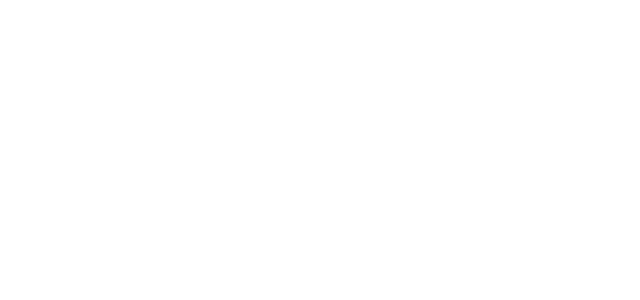
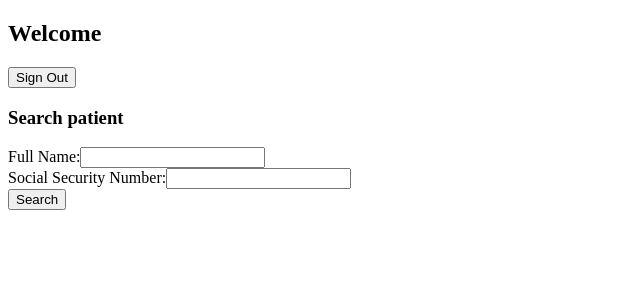
Before and after one commit to sofia-iliana/medical-records, a React (Create React App) app in the folder medical-records/: page /doctorProfile in a window 1280 px wide. Before the commit this address had no page. Shown: the top 300 px of the page, without its empty margins (0-640 px from the left). Built offline with nearby package versions, Linux system fonts and the light colour scheme.

Commit message:
doctror's profile

```diff
--- a/medical-records/src/App.js
+++ b/medical-records/src/App.js
@@ -4,6 +4,7 @@
 import NewEntry from "./Components/NewEntry";
 import UserProfile from "./Components/UserProfile";
 import Entry from "./Components/Entry";
+import DoctorProfile from "./Components/DoctorProfile";
 import "./App.css";
 
 function App() {
@@ -17,6 +18,7 @@
             <Route path="/newEntry" element={<NewEntry />} />
             <Route path="/profile" element={<UserProfile />} />
             <Route path="/entry" element={<Entry />} />
+            <Route path="/doctorProfile" element={<DoctorProfile />} />
           </Routes>
         </div>
       </Router>
--- /dev/null
+++ b/medical-records/src/Components/DoctorProfile.js
@@ -0,0 +1,25 @@
+import { useNavigate } from "react-router-dom";
+import { useEffect, useState } from "react";
+import axios from "axios";
+import SignOutButton from "./SignOutButton";
+
+function DoctorProfile() {
+  return (
+    <div>
+      <h2>Welcome </h2>
+      <SignOutButton></SignOutButton>
+      <h3>Search patient</h3>
+      <div>
+        <label htmlFor="fullName">Full Name:</label>
+        <input id="fullName"></input>
+      </div>
+      <div>
+        <label htmlFor="socialSecNum">Social Security Number:</label>
+        <input id="socialSecNum"></input>
+      </div>
+      <button>Search</button>
+    </div>
+  );
+}
+
+export default DoctorProfile;
--- a/medical-records/src/Components/Entry.js
+++ b/medical-records/src/Components/Entry.js
@@ -2,6 +2,7 @@
 import { useState, useEffect } from "react";
 import axios from "axios";
 import { MdOutlineEdit } from "react-icons/md";
+import SignOutButton from "./SignOutButton";
 
 function Entry() {
   const [user, setUser] = useState({});
@@ -86,6 +87,7 @@
   return (
     <div>
       <h1>Medical Records</h1>
+      <SignOutButton></SignOutButton>
       <div>
         <p>Full Name: {user.fullName}</p>
         <p></p>
--- a/medical-records/src/Components/Login.js
+++ b/medical-records/src/Components/Login.js
@@ -38,7 +38,7 @@
       if (role === "patient") {
         sendPost("http://localhost:1212/user/login", "/profile");
       } else {
-        sendPost("http://localhost:1212/doctor/login", "/profile");
+        sendPost("http://localhost:1212/doctor/login", "/doctorProfile");
       }
     } else {
       alert("Enter email and password");
--- a/medical-records/src/Components/NewEntry.js
+++ b/medical-records/src/Components/NewEntry.js
@@ -3,6 +3,7 @@
 import axios from "axios";
 import DatePicker from "react-datepicker";
 import "react-datepicker/dist/react-datepicker.css";
+import SignOutButton from "./SignOutButton";
 
 function NewEntry() {
   const [image, setImage] = useState("");
@@ -74,6 +75,7 @@
   return (
     <div>
       <h1>New Medical Entry</h1>
+      <SignOutButton></SignOutButton>
       <div>
         <label for="date">Date:</label>
         <DatePicker
--- /dev/null
+++ b/medical-records/src/Components/SignOutButton.js
@@ -0,0 +1,24 @@
+import { useNavigate } from "react-router-dom";
+
+function SignOutButton() {
+  const navigate = useNavigate();
+
+  const signOut = () => {
+    localStorage.removeItem("token");
+    navigate("/");
+  };
+
+  return (
+    <div>
+      <button
+        onClick={() => {
+          signOut();
+        }}
+      >
+        Sign Out
+      </button>
+    </div>
+  );
+}
+
+export default SignOutButton;
--- a/medical-records/src/Components/Signup.js
+++ b/medical-records/src/Components/Signup.js
@@ -56,7 +56,7 @@
       } else {
         sendPost(
           "http://localhost:1212/doctor/signup",
-          "/profile",
+          "/doctorProfile",
           doctorSignup
         );
       }
--- a/medical-records/src/Components/UserProfile.js
+++ b/medical-records/src/Components/UserProfile.js
@@ -3,6 +3,7 @@
 import axios from "axios";
 import DatePicker from "react-datepicker";
 import "react-datepicker/dist/react-datepicker.css";
+import SignOutButton from "./SignOutButton";
 
 function UserProfile() {
   const [search, setSearch] = useState("date");
@@ -67,7 +68,8 @@
 
   return (
     <div>
-      <h2>Welcome, {user.fullName}</h2>
+      <h2>Welcome {user.fullName}</h2>
+      <SignOutButton></SignOutButton>
       <div>
         <label htmlFor="searchBy">Search by:</label>
         <select
```
